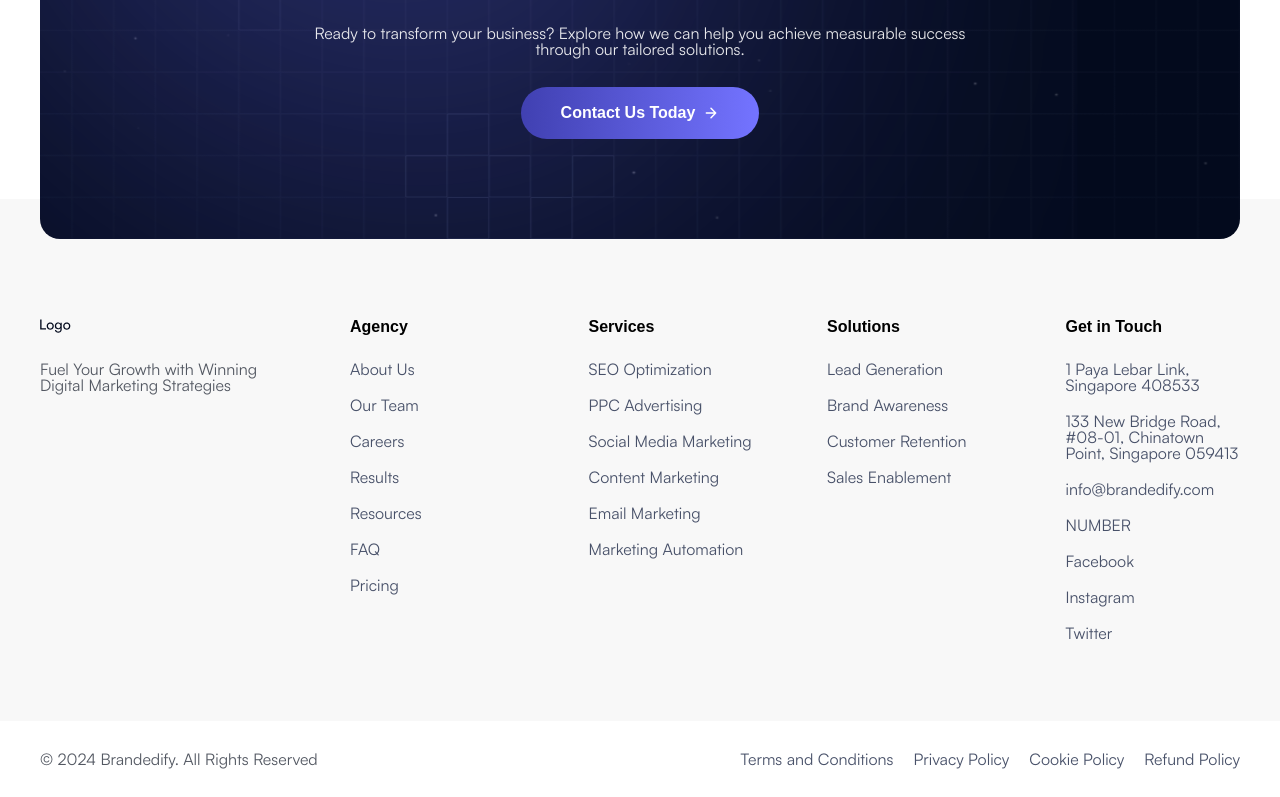
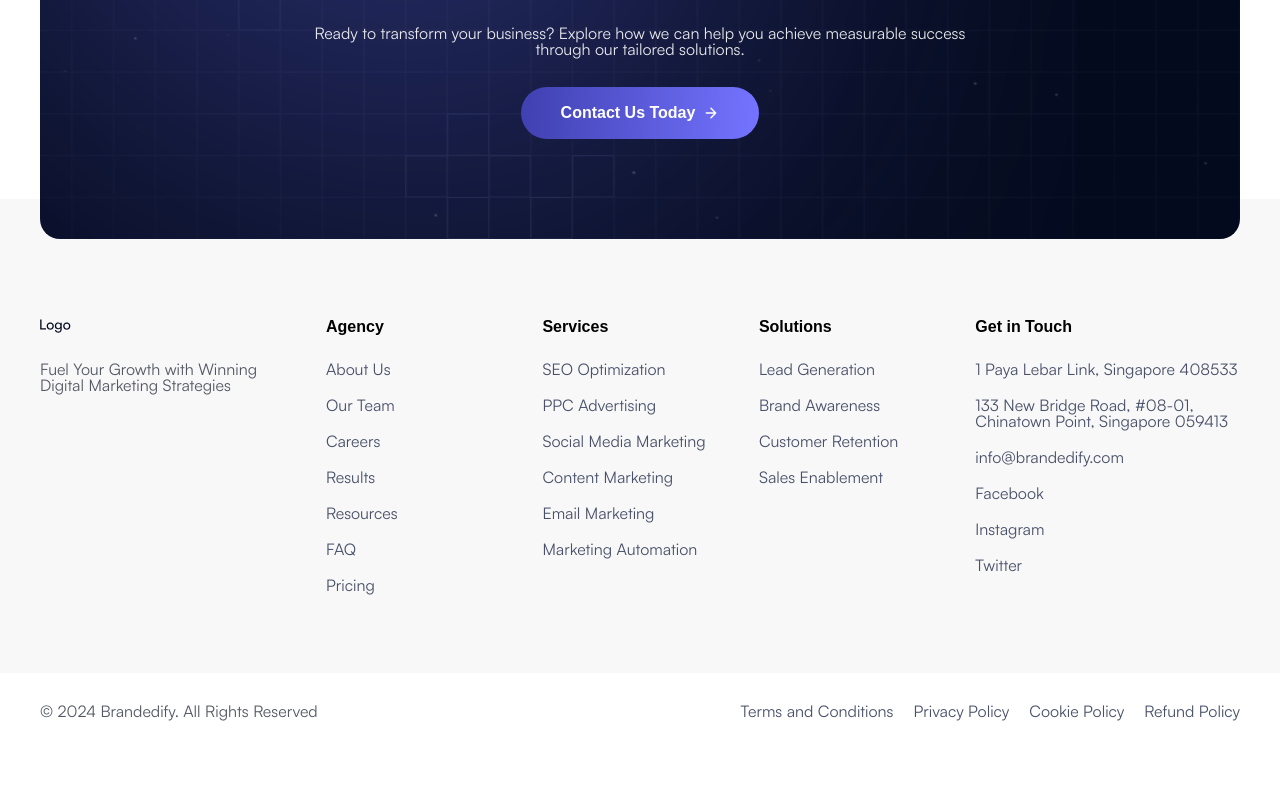
Before and after one commit to splashbit-projects/brandedify, a Next.js app: page /results in a window 1280 px wide. Shown: the part 5075-5872 px from the top of the page. After the commit the page ends 5824 px from the top, so only its background shows below. Built offline with nearby package versions, Linux system fonts and the light colour scheme.

Commit message:
fixed footer

```diff
--- a/src/components/Footer.jsx
+++ b/src/components/Footer.jsx
@@ -56,7 +56,6 @@ const Footer = () => {
                 <Link href="#">1 Paya Lebar Link, Singapore 408533</Link>
                 <Link href="#">133 New Bridge Road, #08-01, Chinatown Point, Singapore 059413</Link>
                 <Link href=":mailto:info@brandedify.com">info@brandedify.com</Link>
-                <Link href="#">NUMBER</Link>
                 <Link href="#">Facebook</Link>
                 <Link href="#">Instagram</Link>
                 <Link href="#">Twitter</Link>
--- a/src/styles/footer.scss
+++ b/src/styles/footer.scss
@@ -11,7 +11,7 @@ footer {
     }
     .row {
       display: flex;
-      gap: rem(64);
+      gap: rem(40);
       @media (max-width: rem(992)) {
         flex-wrap: wrap;
         column-gap: rem(30);
@@ -27,6 +27,9 @@ footer {
           @media (max-width: rem(992)) {
             width: 100%;
           }
+        }
+        &:last-child{
+          width: 30%;
         }
         p {
           color: #535862;
```
